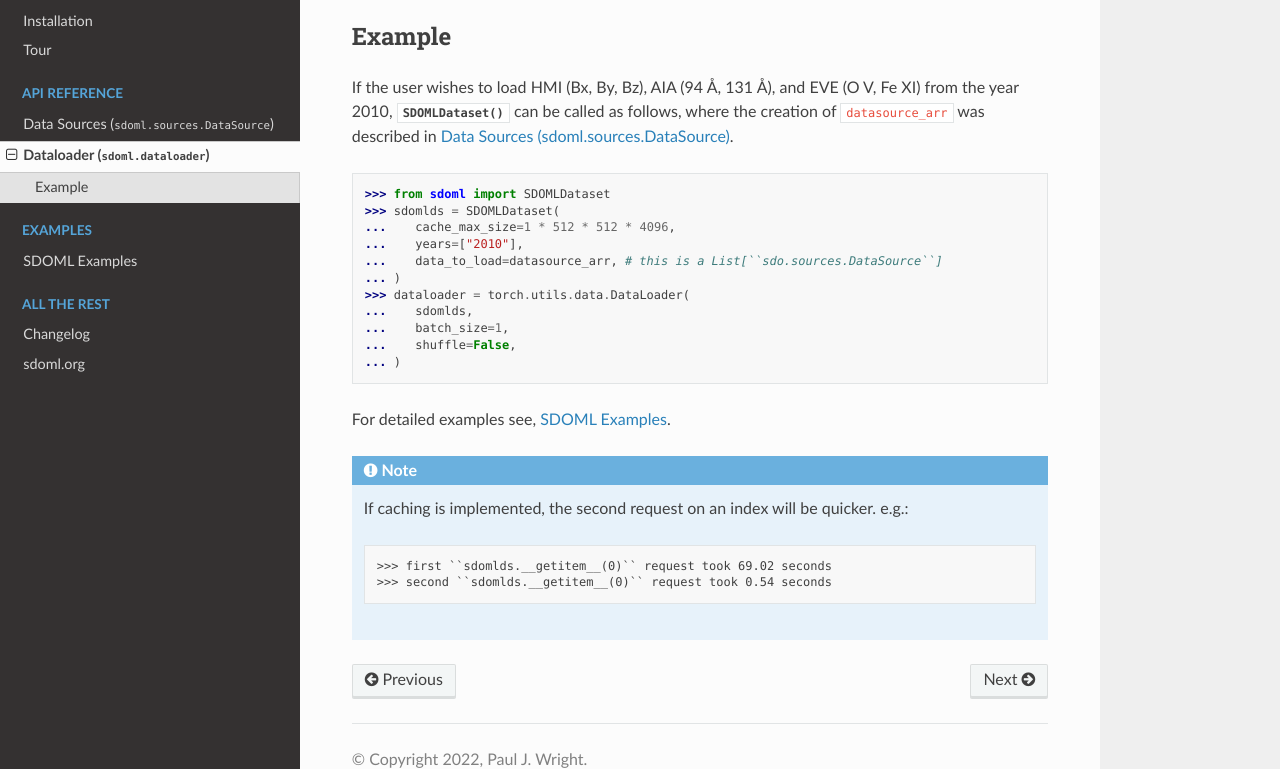
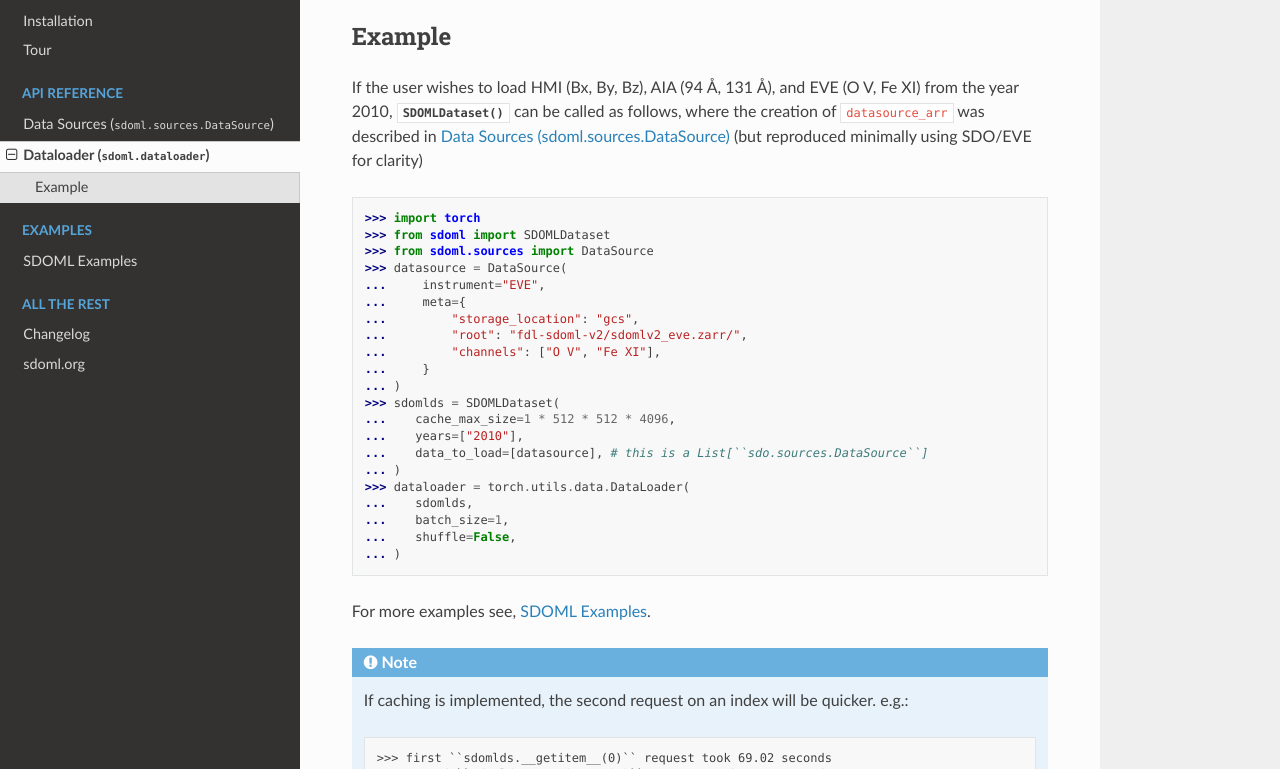
Before and after one commit to PaulJWright/sdoml, a Sphinx documentation site: the page built from docs/source/sdoml/dataloader.rst, in a window 1280 px wide and 900 px high, scrolled down 385 px, cut to the strip 131-900 px from the top of the window. Built offline with Sphinx 7.4.7 and the Read the Docs theme 2.0.0, drawn with Linux system fonts in a browser that asks for light colours; pages that are not in the unit, such as notebooks, are missing from menus; the version number could not be read and is left out.

Commit message:
updating docs to pass doctest

```diff
--- a/docs/source/sdoml/dataloader.rst
+++ b/docs/source/sdoml/dataloader.rst
@@ -28,15 +28,25 @@ Example
 
 If the user wishes to load HMI (Bx, By, Bz), AIA (94 Å, 131 Å), and EVE (O V, Fe XI) from the year 2010,
 :py:meth:`~sdoml.dataloader.SDOMLDataset` can be called as follows, where the
-creation of ``datasource_arr`` was described in :doc:`sources`.
+creation of ``datasource_arr`` was described in :doc:`sources` (but reproduced minimally using SDO/EVE for clarity)
 
 .. code-block:: python
 
+   >>> import torch
    >>> from sdoml import SDOMLDataset
+   >>> from sdoml.sources import DataSource
+   >>> datasource = DataSource(
+   ...     instrument="EVE",
+   ...     meta={
+   ...         "storage_location": "gcs",
+   ...         "root": "fdl-sdoml-v2/sdomlv2_eve.zarr/",
+   ...         "channels": ["O V", "Fe XI"],
+   ...     }
+   ... )
    >>> sdomlds = SDOMLDataset(
    ...    cache_max_size=1 * 512 * 512 * 4096,
    ...    years=["2010"],
-   ...    data_to_load=datasource_arr, # this is a List[``sdo.sources.DataSource``]
+   ...    data_to_load=[datasource], # this is a List[``sdo.sources.DataSource``]
    ... )
    >>> dataloader = torch.utils.data.DataLoader(
    ...    sdomlds,
@@ -44,11 +54,11 @@ creation of ``datasource_arr`` was described in :doc:`sources`.
    ...    shuffle=False,
    ... )
 
-For detailed examples see, :doc:`examples/index`.
+For more examples see, :doc:`examples/index`.
 
 .. note::
 
    If caching is implemented, the second request on an index will be quicker. e.g.:
 
-   >>> first ``sdomlds.__getitem__(0)`` request took 69.02 seconds
-   >>> second ``sdomlds.__getitem__(0)`` request took 0.54 seconds
+   >>> first ``sdomlds.__getitem__(0)`` request took 69.02 seconds  # doctest: +SKIP
+   >>> second ``sdomlds.__getitem__(0)`` request took 0.54 seconds  # doctest: +SKIP
--- a/docs/source/sdoml/sources.rst
+++ b/docs/source/sdoml/sources.rst
@@ -47,7 +47,6 @@ If the user wishes to load HMI (Bx, By, Bz), AIA (94 Å, 131 Å), and EVE (O V,
 The ``DataSource`` objects should be assigned in a `List`, e.g. ``datasource_arr``.
 This ``List[DataSource]`` can be passed to the ``sdoml.dataloader.SDOMLDataset`` class, as discussed in
 :doc:`dataloader`.
-
 
    >>> from sdoml.sources import DataSource
    >>> data_to_load = {
```
